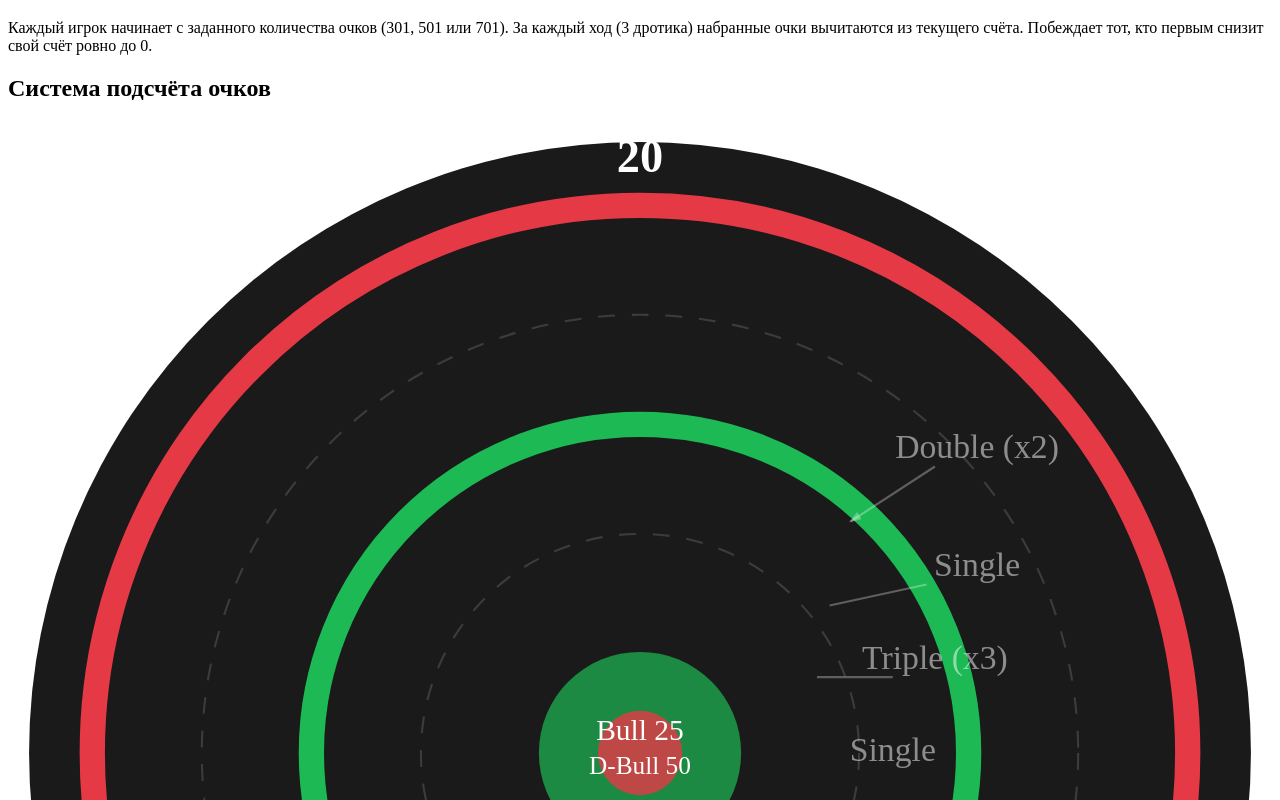
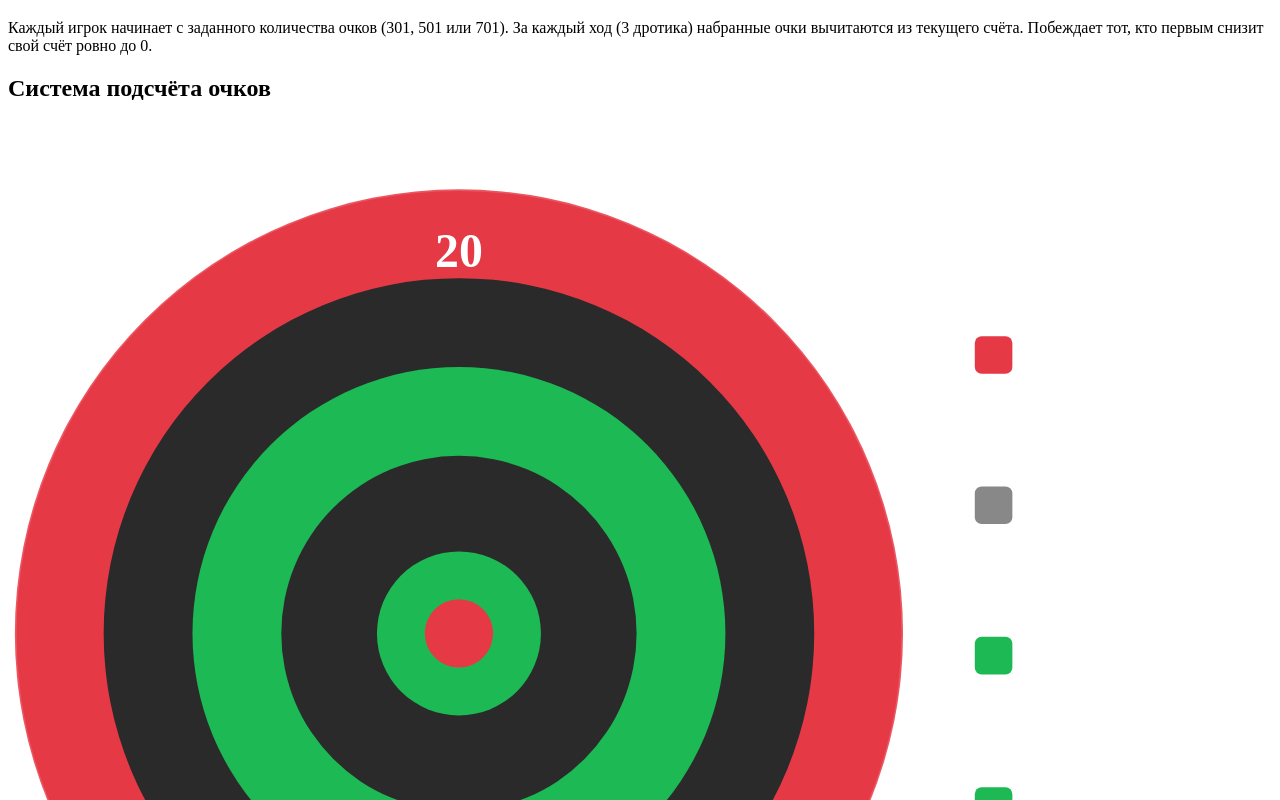
Before and after one commit to keepylc/darts-scorer, a React (Vite) app in the folder client/: page /#/rules in a window 1280 px wide. Shown: the part 1600-2400 px from the top of the page. Built offline with nearby package versions, Linux system fonts and the light colour scheme; a web font is replaced by a local one.

Commit message:
fix: improve rules diagram — wider layout, readable legend, larger fonts

```diff
--- a/client/src/pages/RulesPage.tsx
+++ b/client/src/pages/RulesPage.tsx
@@ -6,50 +6,62 @@ import { Link } from "wouter";
 import { ArrowLeft } from "lucide-react";
 
 function SimpleBoardDiagram() {
+  const cx = 132, cy = 150;
+
+  const legend = [
+    { color: "#e63946", label: "Double (×2)",      sub: "внешнее узкое кольцо" },
+    { color: "#888888", label: "Single (×1)",       sub: "основная зона сектора" },
+    { color: "#1db954", label: "Triple (×3)",       sub: "внутреннее узкое кольцо" },
+    { color: "#1db954", label: "Bull — 25 очков",   sub: "зелёный центр" },
+    { color: "#e63946", label: "D-Bull — 50 очков", sub: "красная точка (Double Out)" },
+  ];
+
   return (
-    <svg viewBox="0 0 300 300" className="w-full max-w-[240px] mx-auto my-4">
-      {/* Background */}
-      <circle cx="150" cy="150" r="145" fill="#1a1a1a" />
+    <svg
+      viewBox="0 0 370 305"
+      className="w-full max-w-[340px] mx-auto my-4"
+      aria-label="Схема мишени дартс"
+    >
+      {/* Board: layers from outside-in, each circle masks the previous */}
+      <circle cx={cx} cy={cy} r={130} fill="#e63946" />
+      <circle cx={cx} cy={cy} r={104} fill="#2a2a2a" />
+      <circle cx={cx} cy={cy} r={78}  fill="#1db954" />
+      <circle cx={cx} cy={cy} r={52}  fill="#2a2a2a" />
+      <circle cx={cx} cy={cy} r={24}  fill="#1db954" />
+      <circle cx={cx} cy={cy} r={10}  fill="#e63946" />
+      <circle cx={cx} cy={cy} r={130} fill="none"
+              stroke="rgba(255,255,255,0.15)" strokeWidth="1" />
 
-      {/* Double ring */}
-      <circle cx="150" cy="150" r="130" fill="none" stroke="#e63946" strokeWidth="6" />
+      {/* "20" label at top of board */}
+      <text x={cx} y={cy - 112} fill="white" fontSize="14" fontWeight="bold"
+            textAnchor="middle" dominantBaseline="central"
+            style={{ pointerEvents: "none" }}>
+        20
+      </text>
 
-      {/* Triple ring */}
-      <circle cx="150" cy="150" r="78" fill="none" stroke="#1db954" strokeWidth="6" />
+      {/* Right-side legend panel */}
+      <rect x="275" y="28" width="88" height="250" rx="8"
+            fill="rgba(255,255,255,0.04)"
+            stroke="rgba(255,255,255,0.08)" strokeWidth="1" />
+      <text x="283" y="48" fill="rgba(255,255,255,0.6)"
+            fontSize="11" fontWeight="600">
+        Зоны
+      </text>
 
-      {/* Outer single zone label */}
-      <circle cx="150" cy="150" r="104" fill="none" stroke="rgba(255,255,255,0.15)" strokeWidth="0.5" strokeDasharray="4 4" />
-
-      {/* Inner single zone label */}
-      <circle cx="150" cy="150" r="52" fill="none" stroke="rgba(255,255,255,0.15)" strokeWidth="0.5" strokeDasharray="4 4" />
-
-      {/* Bull */}
-      <circle cx="150" cy="150" r="24" fill="#1db954" opacity="0.7" />
-
-      {/* Double Bull */}
-      <circle cx="150" cy="150" r="10" fill="#e63946" opacity="0.8" />
-
-      {/* Labels */}
-      <text x="150" y="12" fill="white" fontSize="11" textAnchor="middle" fontWeight="bold">20</text>
-
-      {/* Zone labels */}
-      <text x="230" y="80" fill="rgba(255,255,255,0.5)" fontSize="8" textAnchor="middle">Double (x2)</text>
-      <text x="230" y="108" fill="rgba(255,255,255,0.5)" fontSize="8" textAnchor="middle">Single</text>
-      <text x="220" y="130" fill="rgba(255,255,255,0.5)" fontSize="8" textAnchor="middle">Triple (x3)</text>
-      <text x="210" y="152" fill="rgba(255,255,255,0.5)" fontSize="8" textAnchor="middle">Single</text>
-      <text x="150" y="147" fill="white" fontSize="7" textAnchor="middle">Bull 25</text>
-      <text x="150" y="155" fill="white" fontSize="6" textAnchor="middle">D-Bull 50</text>
-
-      {/* Arrows */}
-      <line x1="220" y1="82" x2="200" y2="95" stroke="rgba(255,255,255,0.3)" strokeWidth="0.5" markerEnd="url(#arrowhead)" />
-      <line x1="218" y1="110" x2="195" y2="115" stroke="rgba(255,255,255,0.3)" strokeWidth="0.5" />
-      <line x1="210" y1="132" x2="192" y2="132" stroke="rgba(255,255,255,0.3)" strokeWidth="0.5" />
-
-      <defs>
-        <marker id="arrowhead" markerWidth="6" markerHeight="4" refX="5" refY="2" orient="auto">
-          <polygon points="0 0, 6 2, 0 4" fill="rgba(255,255,255,0.3)" />
-        </marker>
-      </defs>
+      {legend.map(({ color, label, sub }, i) => {
+        const y = 70 + i * 44;
+        return (
+          <g key={label}>
+            <rect x="283" y={y - 7} width="11" height="11" rx="2" fill={color} />
+            <text x="300" y={y} fill="white" fontSize="11" dominantBaseline="central">
+              {label}
+            </text>
+            <text x="300" y={y + 14} fill="rgba(255,255,255,0.45)" fontSize="9">
+              {sub}
+            </text>
+          </g>
+        );
+      })}
     </svg>
   );
 }
```
